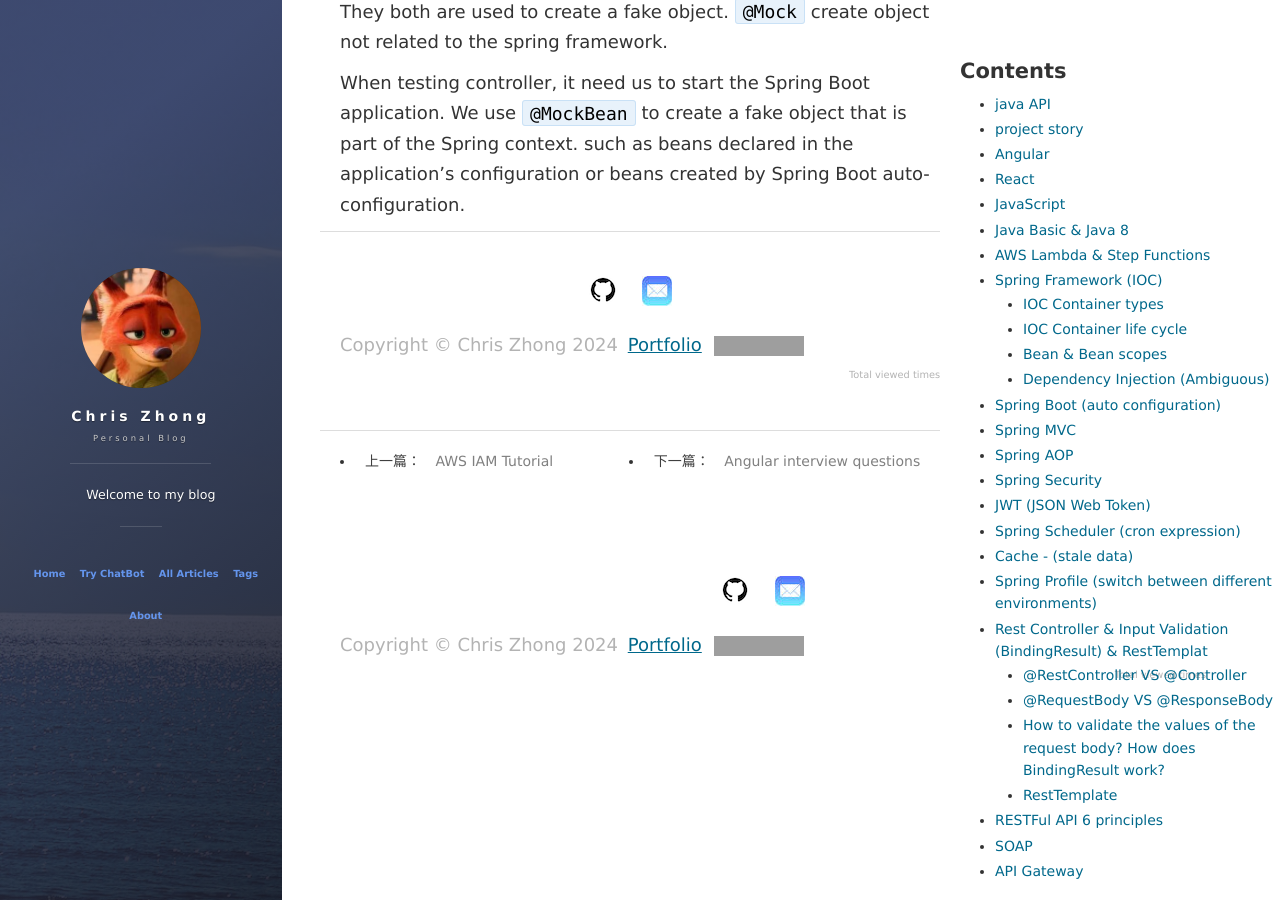
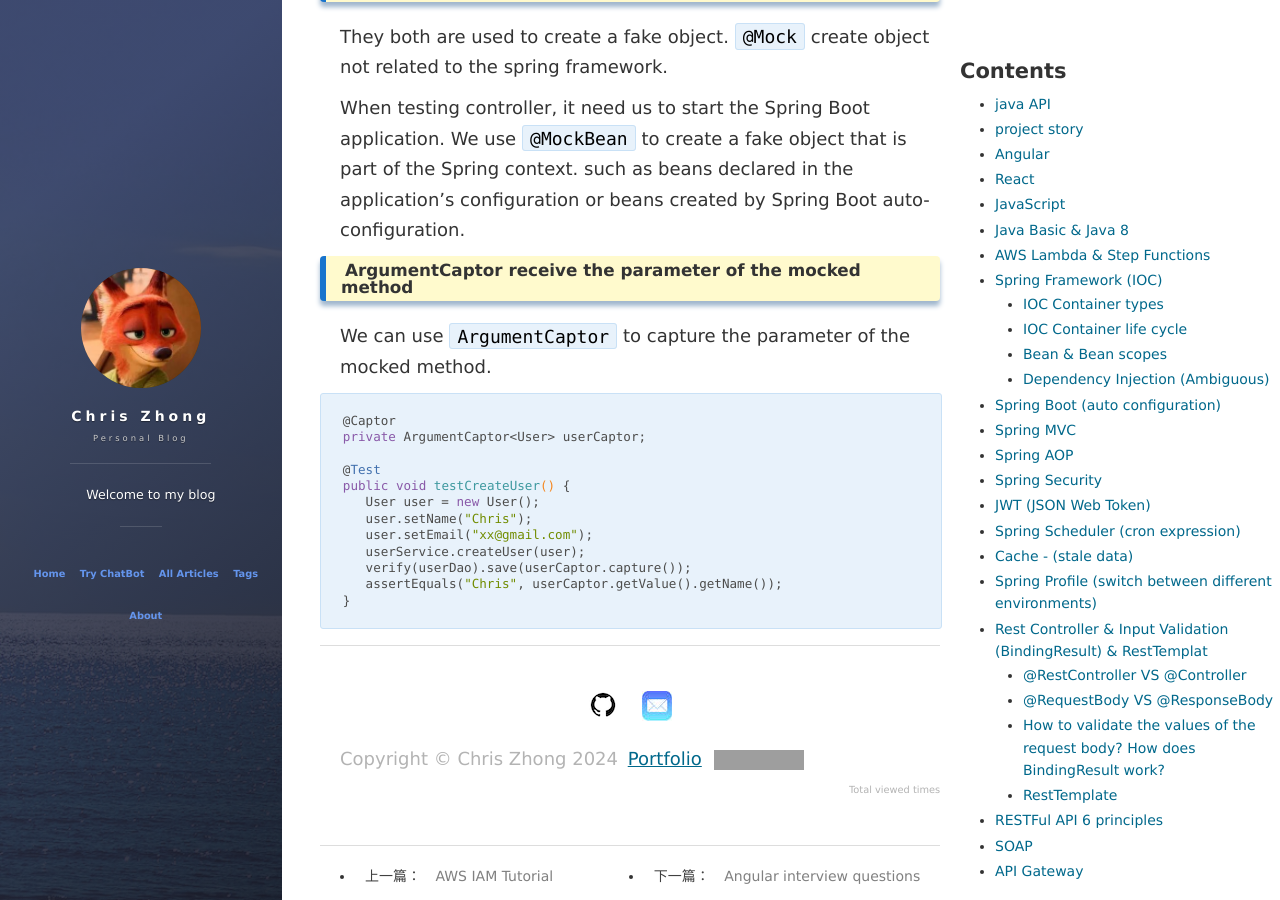
Before and after one commit to ChrisZZhong/chriszzhong.github.io, a Jekyll site: the page built from _posts/2024-01-10-Interview-Preparation.md, in a window 1280 px wide and 900 px high, scrolled down 20954 px. Built offline with Jekyll 4.4.1, drawn with Linux system fonts in a browser that asks for light colours; nearby versions of some CDN libraries; comment, search, counter and statistics services are not loaded; some of the changed text lies outside the part shown; grey boxes are pictures that could not be loaded.

Commit message:
update interview knowledge

````diff
--- a/_posts/2024-01-10-Interview-Preparation.md
+++ b/_posts/2024-01-10-Interview-Preparation.md
@@ -583,3 +583,22 @@ Use Non-Relational DB:
 They both are used to create a fake object. `@Mock` create object not related to the spring framework.
 
 When testing controller, it need us to start the Spring Boot application. We use `@MockBean` to create a fake object that is part of the Spring context. such as beans declared in the application's configuration or beans created by Spring Boot auto-configuration.
+
+### ArgumentCaptor receive the parameter of the mocked method
+
+We can use `ArgumentCaptor` to capture the parameter of the mocked method.
+
+```Java
+@Captor
+private ArgumentCaptor<User> userCaptor;
+
+@Test
+public void testCreateUser() {
+   User user = new User();
+   user.setName("Chris");
+   user.setEmail("xx@gmail.com");
+   userService.createUser(user);
+   verify(userDao).save(userCaptor.capture());
+   assertEquals("Chris", userCaptor.getValue().getName());
+}
+```
````
Also changed, not shown: _posts/2024-02-13-Docker-Kubernate.md (+11 -2 lines), _posts/2024-02-16-knowledges.md (added, +31 -0 lines).
